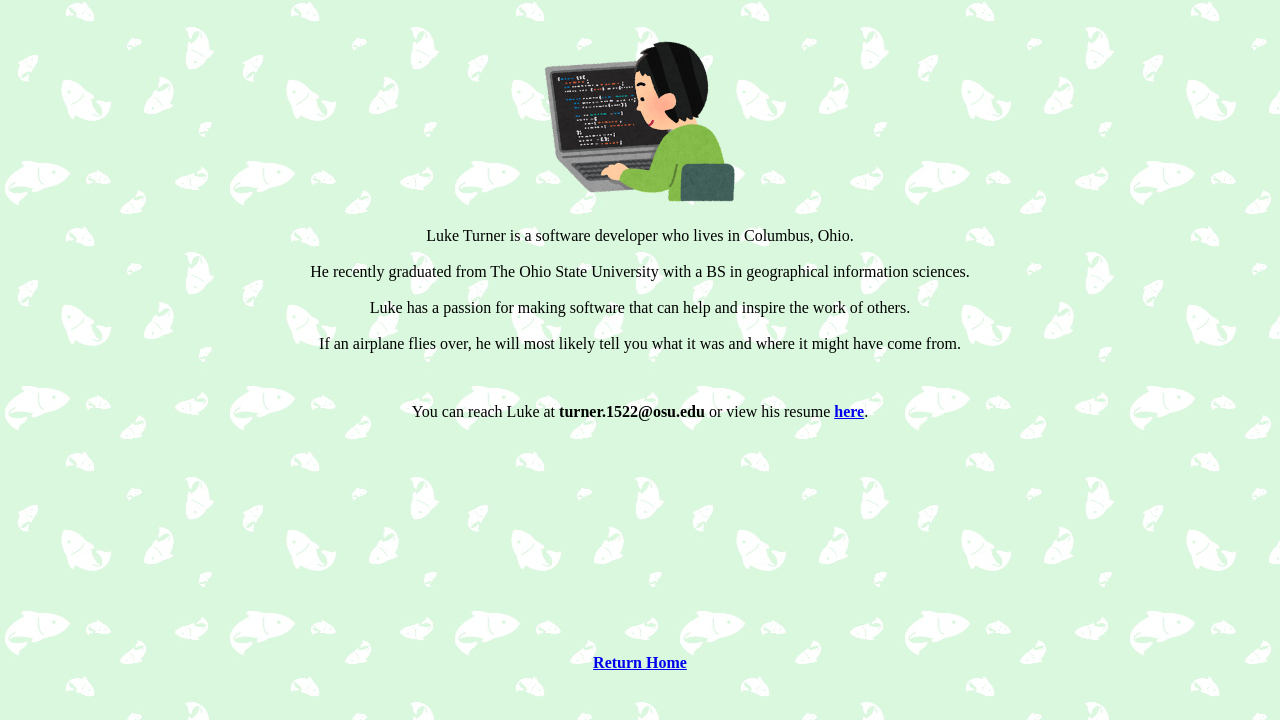
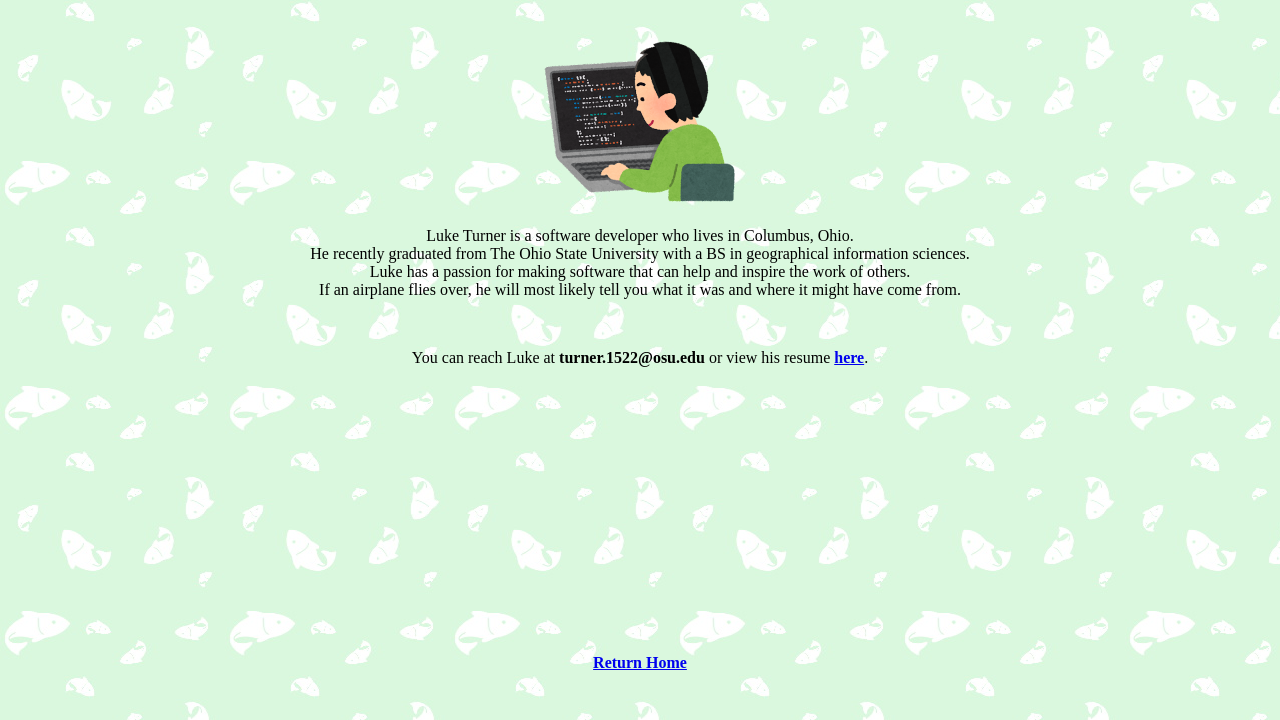
Before and after one commit to thepixelfish/lukedotfish, a plain HTML site: page about.html in a window 1280 px wide. Shown: the part 80-800 px from the top of the page. Drawn offline with Linux system fonts and the light colour scheme.

Commit message:
couple text fixes

```diff
--- a/about.html
+++ b/about.html
@@ -9,9 +9,9 @@
     <p class="center" style="font-size:24pt;">Introduction</p>
     <img src="computer_programming_man.png" class="center-image">
     <p class="center">
-        Luke Turner is a software developer who lives in Columbus, Ohio.<br><br>
-        He recently graduated from The Ohio State University with a BS in geographical information sciences.<br><br>
-        Luke has a passion for making software that can help and inspire the work of others.<br><br>
+        Luke Turner is a software developer who lives in Columbus, Ohio.<br>
+        He recently graduated from The Ohio State University with a BS in geographical information sciences.<br>
+        Luke has a passion for making software that can help and inspire the work of others.<br>
         If an airplane flies over, he will most likely tell you what it was and where it might have come from.
     </p>
     <br>
```
Also changed, not shown: works.html (+3 -3 lines).
